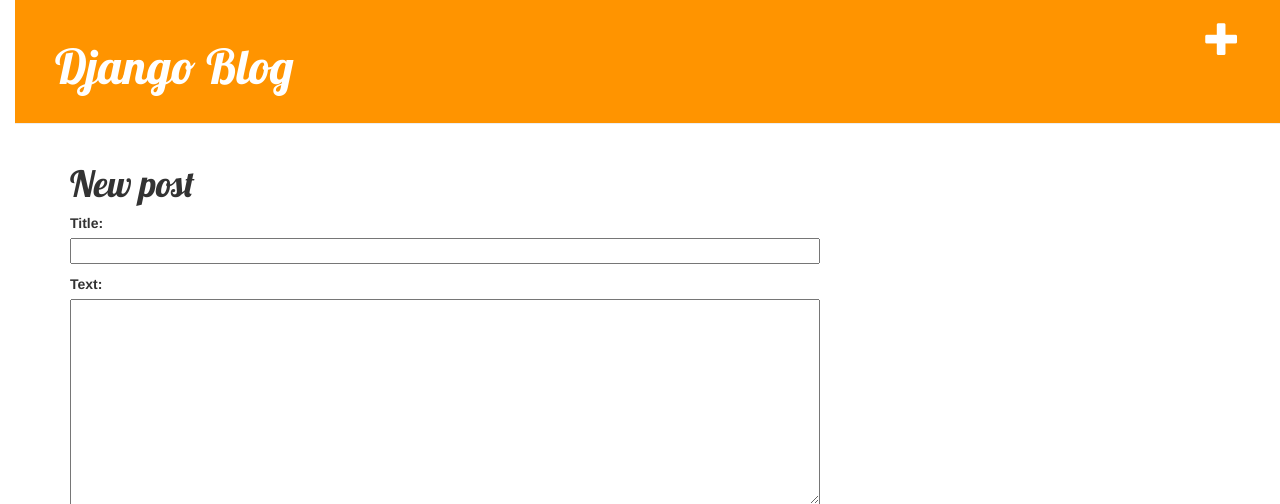
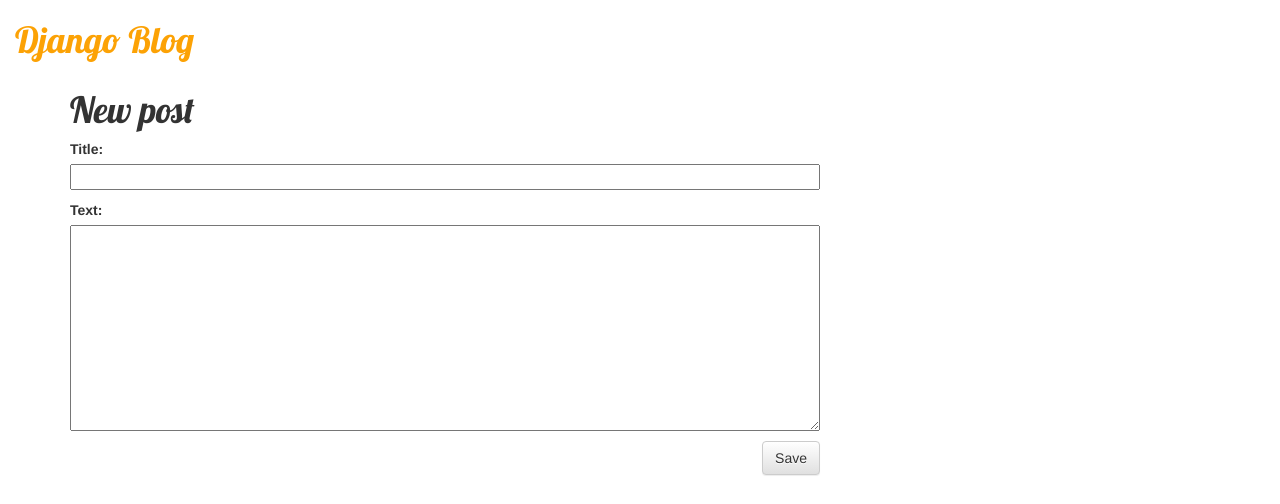
Before and after one commit to KwonSeongSu/my-first-blog, a Django app: page /post/new/ in a window 1280 px wide. Shown: the top 504 px of the page. Run offline with Django 3.2, Linux system fonts and the light colour scheme; some libraries are stand-ins or nearby versions.

Commit message:
Added views to create/edit 2

```diff
--- a/blog/templates/blog/base.html
+++ b/blog/templates/blog/base.html
@@ -11,9 +11,7 @@
         {% if user.is_authenticated %}
             <a href="{% url 'post_new' %}" class="top-menu"><span class="glyphicon glyphicon-plus"></span></a>
         {% endif %}
-        <div class="page-header">
-            <a href="{% url 'post_new' %}" class="top-menu"><span class="glyphicon glyphicon-plus"></span></a>
-            <h1><a href="/">Django Blog</a></h1>
+        <h1><a href="/">Django Blog</a></h1>
         </div>
         <div class="content container">
             <div class="row">
```
